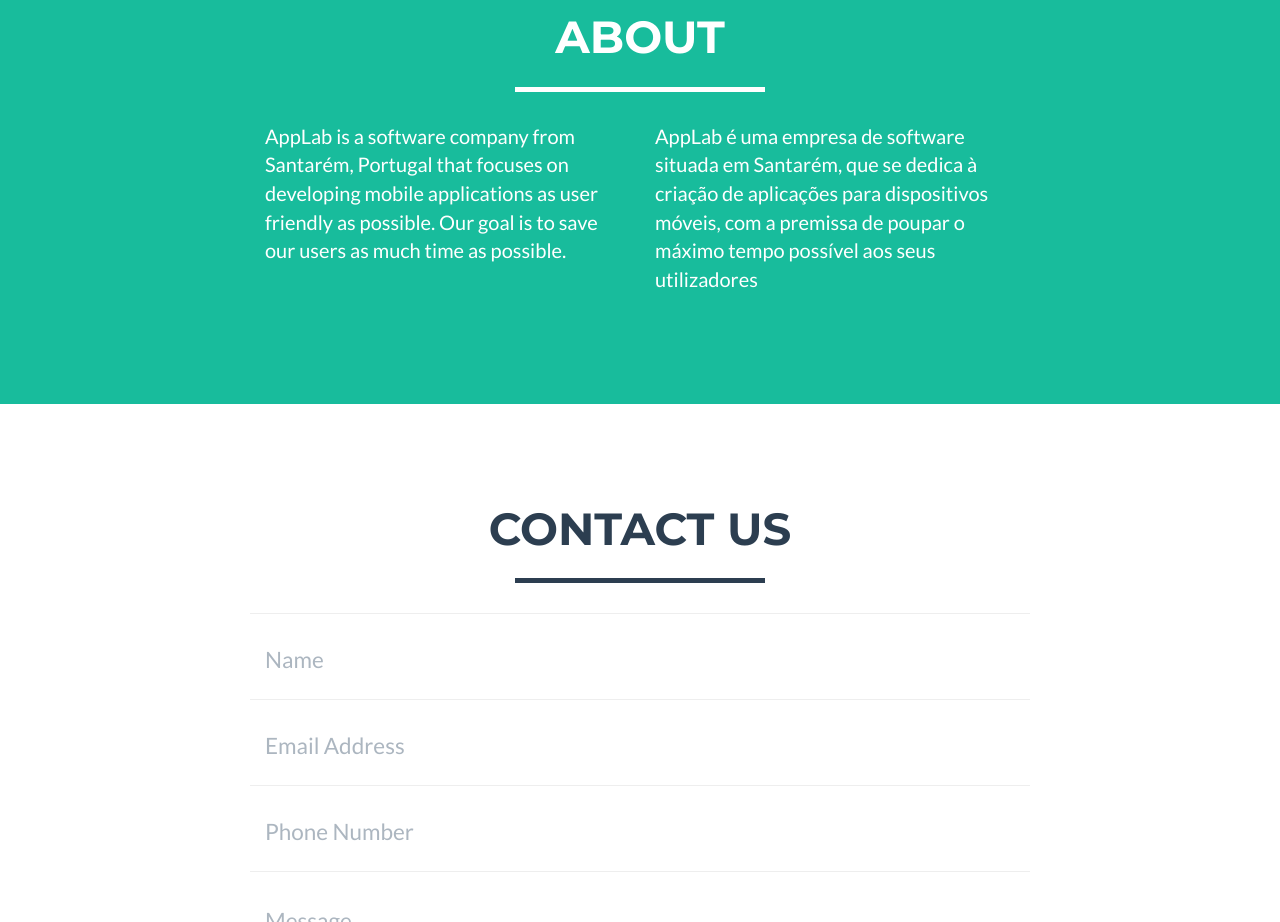
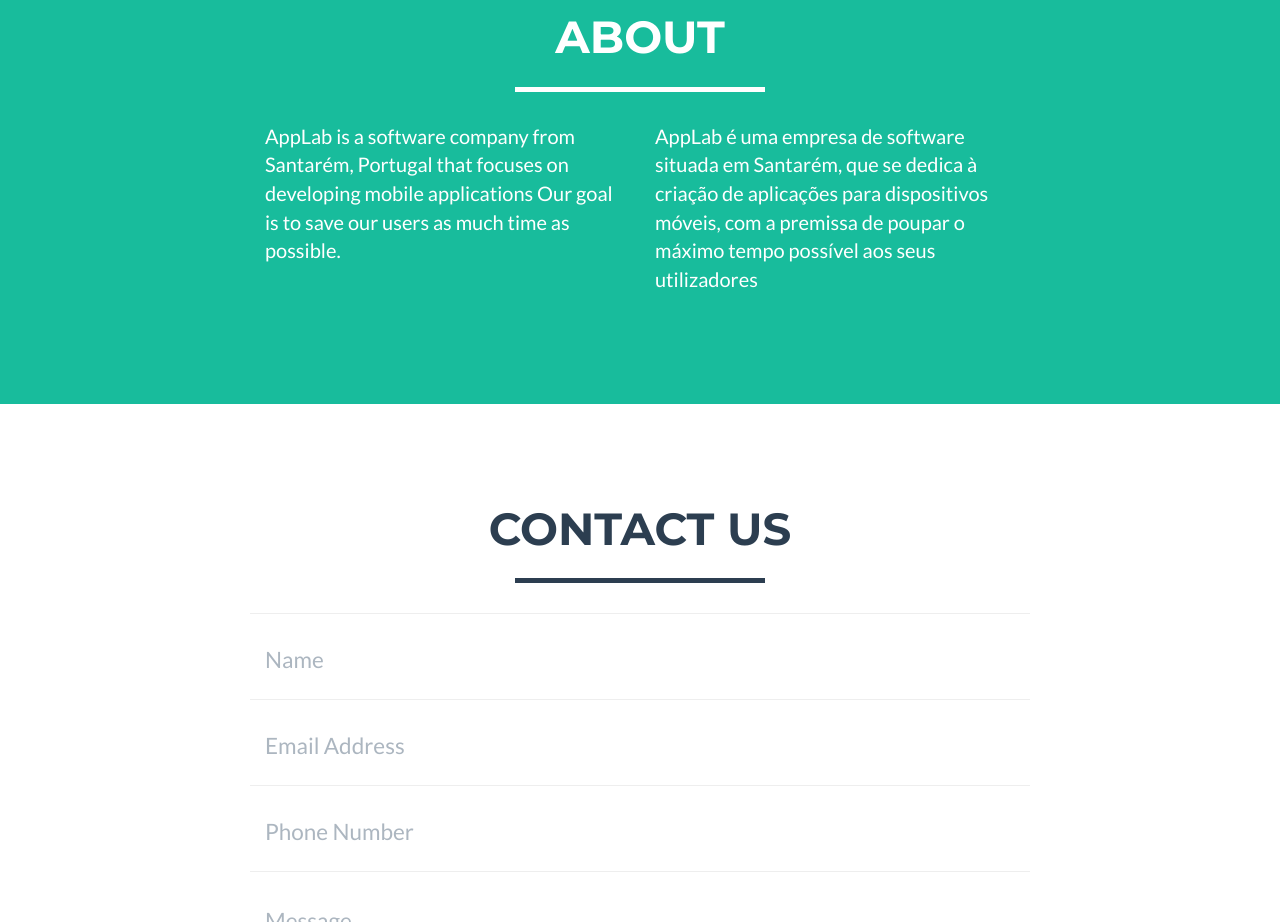
Before and after one commit to applabhome/applabhome.github.io, a plain HTML site: page index.html in a window 1280 px wide. Shown: the part 1200-2122 px from the top of the page. Drawn offline with nearby package versions, Linux system fonts and the light colour scheme.

Commit message:
commit do site

```diff
--- a/index.html
+++ b/index.html
@@ -172,7 +172,7 @@
             </div>
             <div class="row">
                 <div class="col-lg-4 col-lg-offset-2">
-                    <p>	AppLab is a software company from Santarém, Portugal that focuses on developing mobile applications as user friendly as possible. Our goal is to save our users as much time as possible.</p>
+                    <p>	AppLab is a software company from Santarém, Portugal that focuses on developing mobile applications Our goal is to save our users as much time as possible.</p>
                 </div>
                 <div class="col-lg-4">
                     <p>AppLab é uma empresa de software situada em Santarém, que se dedica à criação de aplicações para dispositivos móveis, com a premissa de poupar o máximo tempo possível aos seus utilizadores</p>
```
